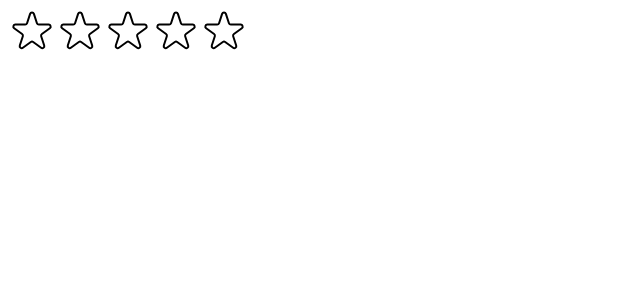
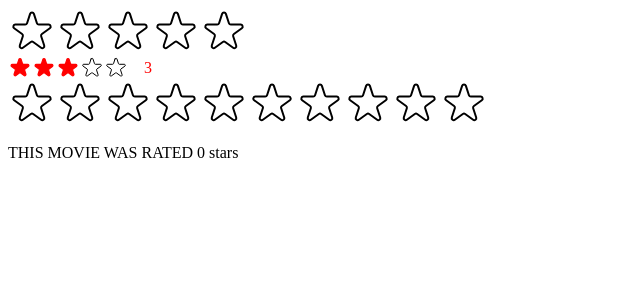
Before and after one commit to sheharyarr-ahmed/WatchWhiz, a React (Create React App) app: page / in a window 1280 px wide. Shown: the top 300 px of the page, without its empty margins (0-640 px from the left). Built offline with nearby package versions, Linux system fonts and the light colour scheme.

Commit message:
component reusability with props

```diff
--- a/src/StarRating.js
+++ b/src/StarRating.js
@@ -1,3 +1,4 @@
+// This StarRating component demonstrates the power of component reusability through props in React. Instead of hardcoding values, the component accepts flexible props like maxRating, color, size, messages, defaultRating, and even a callback onSetRating. This allows the same component to be reused in many different scenarios—whether you want a small 3-star rating for quick feedback, a 10-star detailed rating with custom labels like “Terrible” to “Amazing”, or a rating system that updates data in a parent component. By separating the rendering of each Star into its own component and controlling the behavior with props and state, the design stays modular, customizable, and easy to extend, showing how React’s props make UI building blocks truly reusable.
 import { useState } from "react";
 
 const containerStyle = {
@@ -10,16 +11,26 @@
   display: "flex",
 };
 
+// setting the default value for maxRating
+export default function StarRating({
+  maxRating = 5,
+  color = "#fcc419",
+  size = 48,
+  messages = [],
+  defaultRating = 0,
+  onSetRating,
+}) {
+  const [rating, setRating] = useState(defaultRating);
+  const [tempRating, setTempRating] = useState(0);
   const textStyle = {
     lineHeight: "1",
     margin: "0",
+    color,
+    fontSize: `${size / 1.5}px`,
   };
-// setting the default value for maxRating
-export default function StarRating({ maxRating = 5 }) {
-  const [rating, setRating] = useState(0);
-  const [tempRating, setTempRating] = useState(0);
   function handleRating(rating) {
     setRating(rating);
+    onSetRating(rating);
   }
   return (
     <div style={containerStyle}>
@@ -31,20 +42,29 @@
             full={tempRating ? tempRating >= i + 1 : rating >= i + 1}
             onHoverIn={() => setTempRating(i + 1)}
             onHoverOut={() => setTempRating(0)}
+            color={color}
+            size={size}
           />
         ))}
       </div>
-      <p style={textStyle}>{tempRating || rating || ""}</p>
+      <p style={textStyle}>
+        {messages.length === maxRating
+          ? messages[tempRating ? tempRating - 1 : rating - 1]
+          : tempRating || rating || ""}
+      </p>
     </div>
   );
 }
+
+function Star({ onRate, full, onHoverIn, onHoverOut, color, size }) {
   const StarStyle = {
-  width: "48px",
-  height: "48px",
+    width: `${size}px`,
+    height: `${size}px`,
     display: "block",
     cursor: "pointer",
+    color,
+    size,
   };
-function Star({ onRate, full, onHoverIn, onHoverOut }) {
   return (
     <span
       role="button"
@@ -57,8 +77,8 @@
         <svg
           xmlns="http://www.w3.org/2000/svg"
           viewBox="0 0 20 20"
-          fill="#000"
-          stroke="#000"
+          fill={color}
+          stroke={color}
         >
           <path d="M9.049 2.927c.3-.921 1.603-.921 1.902 0l1.07 3.292a1 1 0 00.95.69h3.462c.969 0 1.371 1.24.588 1.81l-2.8 2.034a1 1 0 00-.364 1.118l1.07 3.292c.3.921-.755 1.688-1.54 1.118l-2.8-2.034a1 1 0 00-1.175 0l-2.8 2.034c-.784.57-1.838-.197-1.539-1.118l1.07-3.292a1 1 0 00-.364-1.118L2.98 8.72c-.783-.57-.38-1.81.588-1.81h3.461a1 1 0 00.951-.69l1.07-3.292z" />
         </svg>
--- a/src/index.js
+++ b/src/index.js
@@ -1,13 +1,27 @@
-import React from "react";
+import React, { useState } from "react";
 import ReactDOM from "react-dom/client";
 // import App from "./App";
 // import "./index.css";
 import StarRating from "./StarRating";
 
+function Test() {
+  const [movieRating, setMovieRating] = useState(0);
+  return (
+    <div>
+      <StarRating color="blue" maxRating={10} onSetRating={setMovieRating} />
+      <p>THIS MOVIE WAS RATED {movieRating} stars</p>
+    </div>
+  );
+}
 const root = ReactDOM.createRoot(document.getElementById("root"));
 root.render(
   <React.StrictMode>
     {/* <App /> */}
-    <StarRating maxRating={5} />
+    <StarRating
+      maxRating={5}
+      messages={["Terrible", "Bad", "Okay", "Good", "Amazing"]}
+    />
+    <StarRating size={24} color="red" defaultRating={3} />
+    <Test />
   </React.StrictMode>
 );
```
Lines whose indentation alone changed are shown as unchanged.
